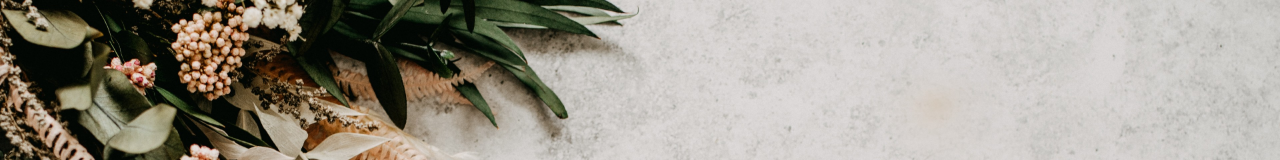
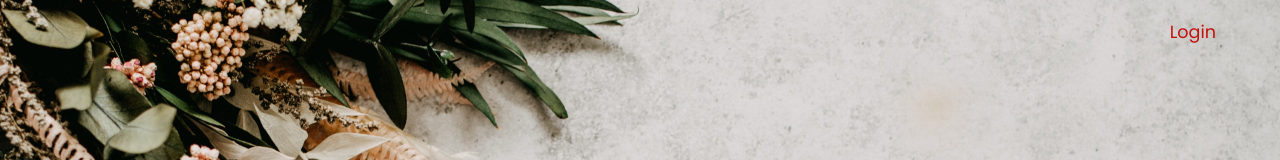
Before and after one commit to Knopkaivy/todolist, a React (Create React App) app: page / in a window 1280 px wide. Shown: the top 160 px of the page. Built offline with nearby package versions, Linux system fonts and the light colour scheme.

Commit message:
add nav and NavLink for Login

```diff
--- a/src/App.js
+++ b/src/App.js
@@ -1,5 +1,5 @@
 import * as React from 'react';
-import { Routes, Route, Link } from 'react-router-dom';
+import { Routes, Route, NavLink } from 'react-router-dom';
 import BgImage from './imgs/bg-lg.jpg';
 import Login from './Login';
 import Register from './Register';
@@ -13,6 +13,11 @@ function App() {
       <div className="bg__container">
         <img src={BgImage} alt="decorative background" className="bg__image" />
       </div>
+      <nav className="nav">
+        <NavLink to="login" className="NavLink">
+          Login
+        </NavLink>
+      </nav>
 
       <Routes>
         <Route path="/" element={<TodoList />} />
--- a/src/styles/App.css
+++ b/src/styles/App.css
@@ -32,3 +32,18 @@ body {
   height: 100%;
   object-fit: cover;
 }
+.nav {
+  height: 4rem;
+  position: absolute;
+  top: 0;
+  width: 100%;
+  display: flex;
+  justify-content: flex-end;
+  align-items: center;
+}
+.NavLink {
+  margin-right: 4rem;
+  font-size: 1.1rem;
+  color: var(--color-red);
+  text-decoration: none;
+}
```
